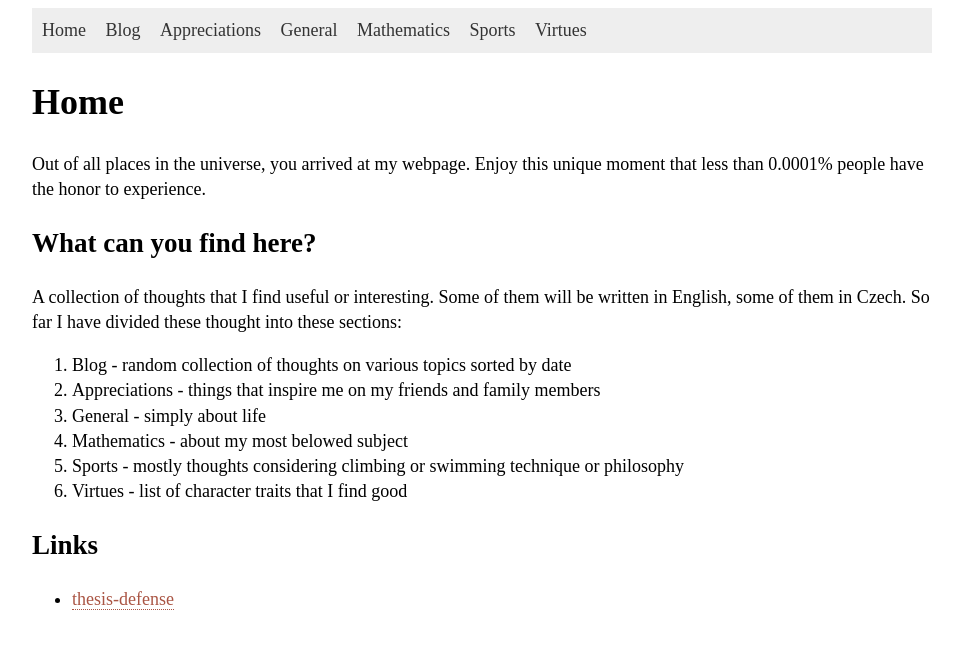
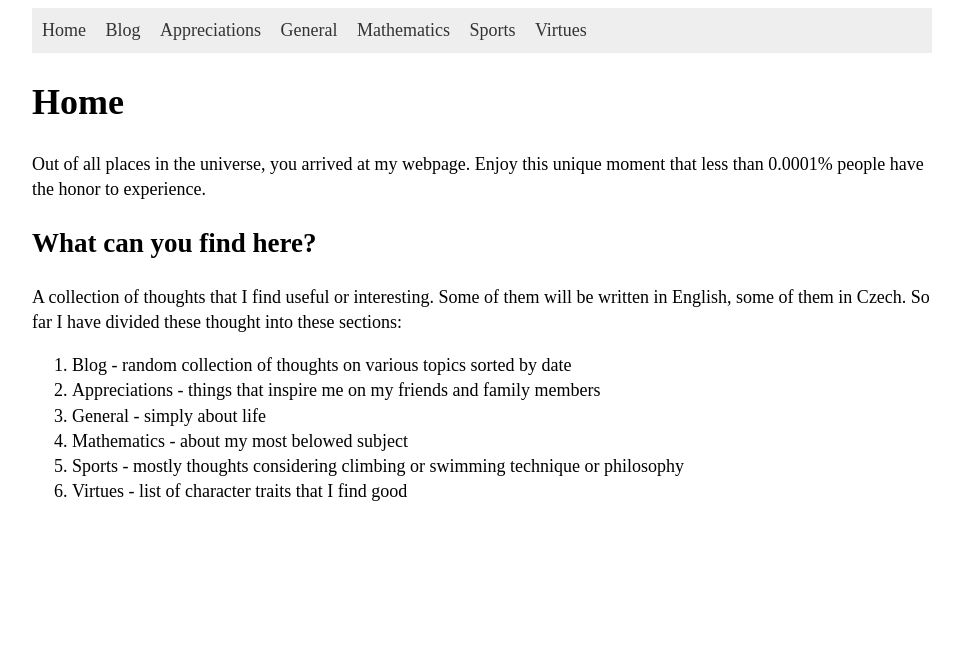
Before and after one commit to hartmaj2/hartmaj2.github.io, a Jekyll site: the page built from index.md, in a window 1280 px wide. Shown: the top 649 px of the page, without its empty margins (158-1121 px from the left). Built offline with Jekyll 4.4.1, drawn with Linux system fonts in a browser that asks for light colours.

Commit message:
Remove link to thesis defence

```diff
--- a/index.md
+++ b/index.md
@@ -17,7 +17,3 @@ A collection of thoughts that I find useful or interesting. Some of them will be
 4. Mathematics - about my most belowed subject
 5. Sports - mostly thoughts considering climbing or swimming technique or philosophy
 6. Virtues - list of character traits that I find good
-
-## Links
-
-- [thesis-defense](https://docs.google.com/presentation/d/1Ww7GsQ6thMQJ_91pGAqu7u6-hFP0eeC0qQeBh8qXqyc/edit?usp=sharing)
```
